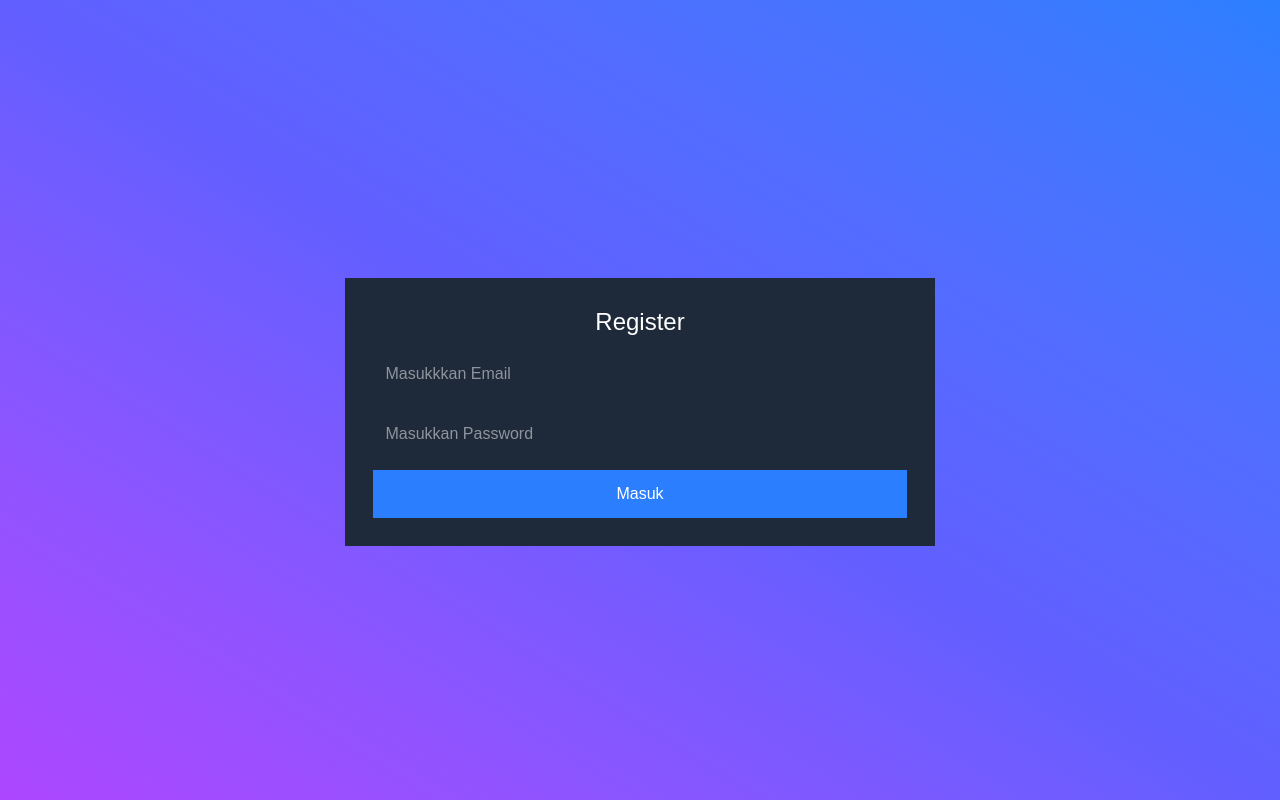
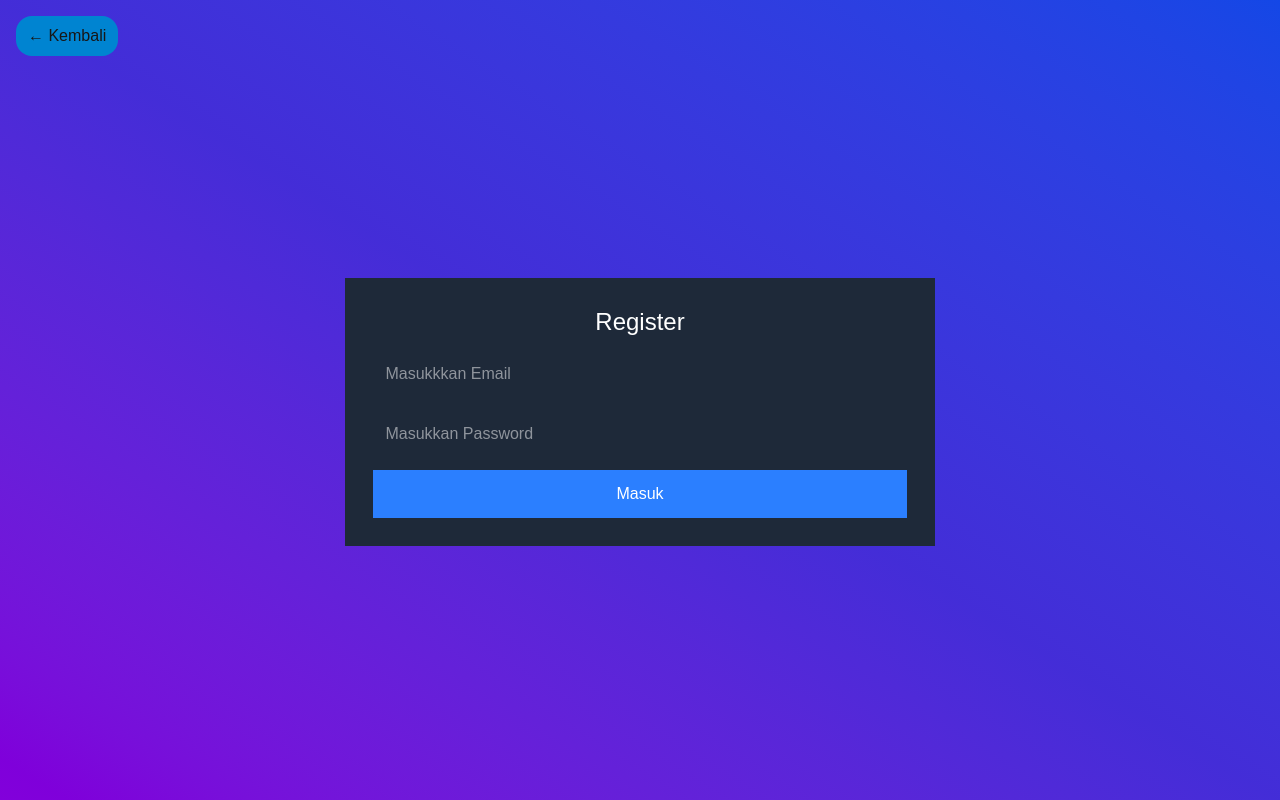
Before and after one commit to lutbagas/katalog-game, a Next.js app: page /register in a window 1280 px wide. Built offline with nearby package versions, Linux system fonts and the light colour scheme.

Commit message:
feature Backbutton in loginpage and registerpage anda update bg

```diff
--- a/src/app/login/page.tsx
+++ b/src/app/login/page.tsx
@@ -1,11 +1,16 @@
 // app/register/page.tsx
+"use client"
 import { LoginForm } from "@/components/LoginForm";
+import { BackButton } from "@/components/BackButton";
 
-export default function RegisterPage() {
+export default function LoginPage() {
   return (
-    <main className="min-h-screen flex flex-col items-center justify-center bg-gradient-to-bl from-blue-500 via-indigo-500  to-purple-500 text-white">
+    <>
+    <main className="min-h-screen flex flex-col items-center justify-center bg-gradient-to-bl from-blue-700 via-indigo-700  to-purple-700 text-white">
+    <BackButton/>
       <h1 className="text-3xl font-bold mb-6"></h1>
       <LoginForm />
     </main>
+    </>
   );
 }
--- a/src/app/register/page.tsx
+++ b/src/app/register/page.tsx
@@ -1,11 +1,16 @@
 // app/register/page.tsx
+"use client"
 import { RegisterForm } from "@/components/RegisterForm";
+import { BackButton } from "@/components/BackButton";
 
 export default function RegisterPage() {
   return (
-    <main className="min-h-screen flex flex-col items-center justify-center bg-gradient-to-bl from-blue-500 via-indigo-500  to-purple-500 text-white">
-      <h1 className="text-3xl font-bold mb-6"></h1>
-      <RegisterForm />
-    </main>
+    <>
+      <BackButton/>
+      <main className="min-h-screen flex flex-col items-center justify-center bg-gradient-to-bl from-blue-700 via-indigo-700  to-purple-700 text-white">
+        <h1 className="text-3xl font-bold mb-6"></h1>
+        <RegisterForm />
+      </main>
+    </>
   );
 }
--- a/src/app/userPage/page.tsx
+++ b/src/app/userPage/page.tsx
@@ -3,7 +3,7 @@ import { UsersPage } from "@/components/UsersPage";
 
 export default function RegisterPage() {
   return (
-    <main className="min-h-screen flex flex-col items-center justify-center bg-gradient-to-b from-purple-600 to-violet-900 via-purple-700 text-white">
+    <main className="min-h-screen flex flex-col items-center justify-center bg-gradient-to-bl from-blue-700 via-indigo-700  to-purple-700 text-white">
       <h1 className="text-3xl font-bold mb-6">delete user</h1>
       <UsersPage />
     </main>
--- a/src/components/BackButton.tsx
+++ b/src/components/BackButton.tsx
@@ -5,7 +5,7 @@ export function BackButton(){
 
   return(
     <button onClick={() => router.push("/")}
-    className="mb-5 px-3 bg-sky-600 p-2 rounded-2xl cursor-pointer">&larr; Kembali</button>
+    className="mb-5 px-3 bg-sky-600 p-2 rounded-2xl cursor-pointer absolute top-4 left-4">&larr; Kembali</button>
   )
 
 
--- a/src/components/UsersPage.tsx
+++ b/src/components/UsersPage.tsx
@@ -1,9 +1,8 @@
 // components/UsersPage.tsx
-
-
 "use client"
 
 import { useEffect, useState } from "react";
+import { BackButton } from "./BackButton";
 
 type User = {
   id: string;
@@ -55,6 +54,7 @@ export function UsersPage() {
 
   return (
     <div>
+      <BackButton/>
       <h1>Daftar User</h1>
       <ul>
         {users.map(user => (
```
